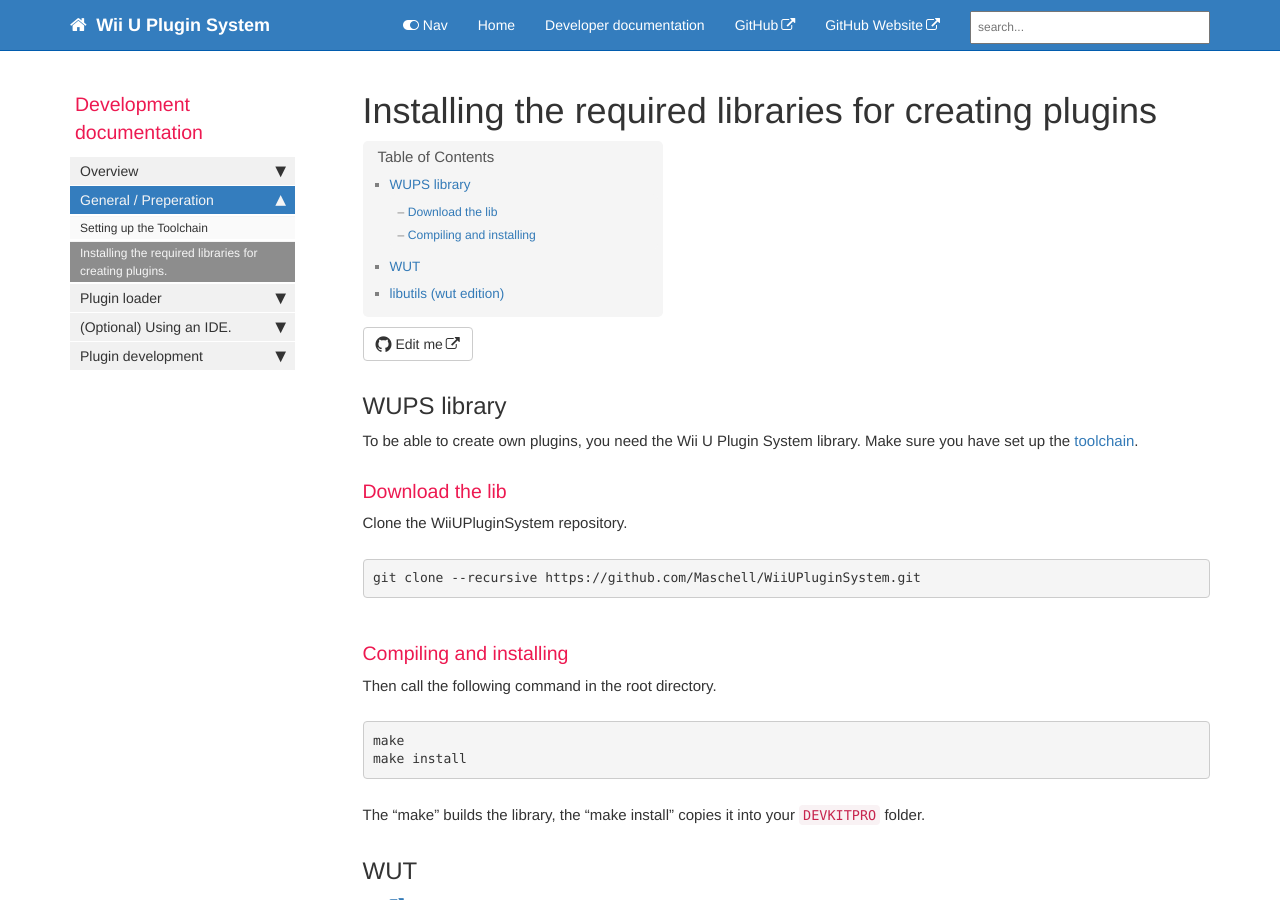
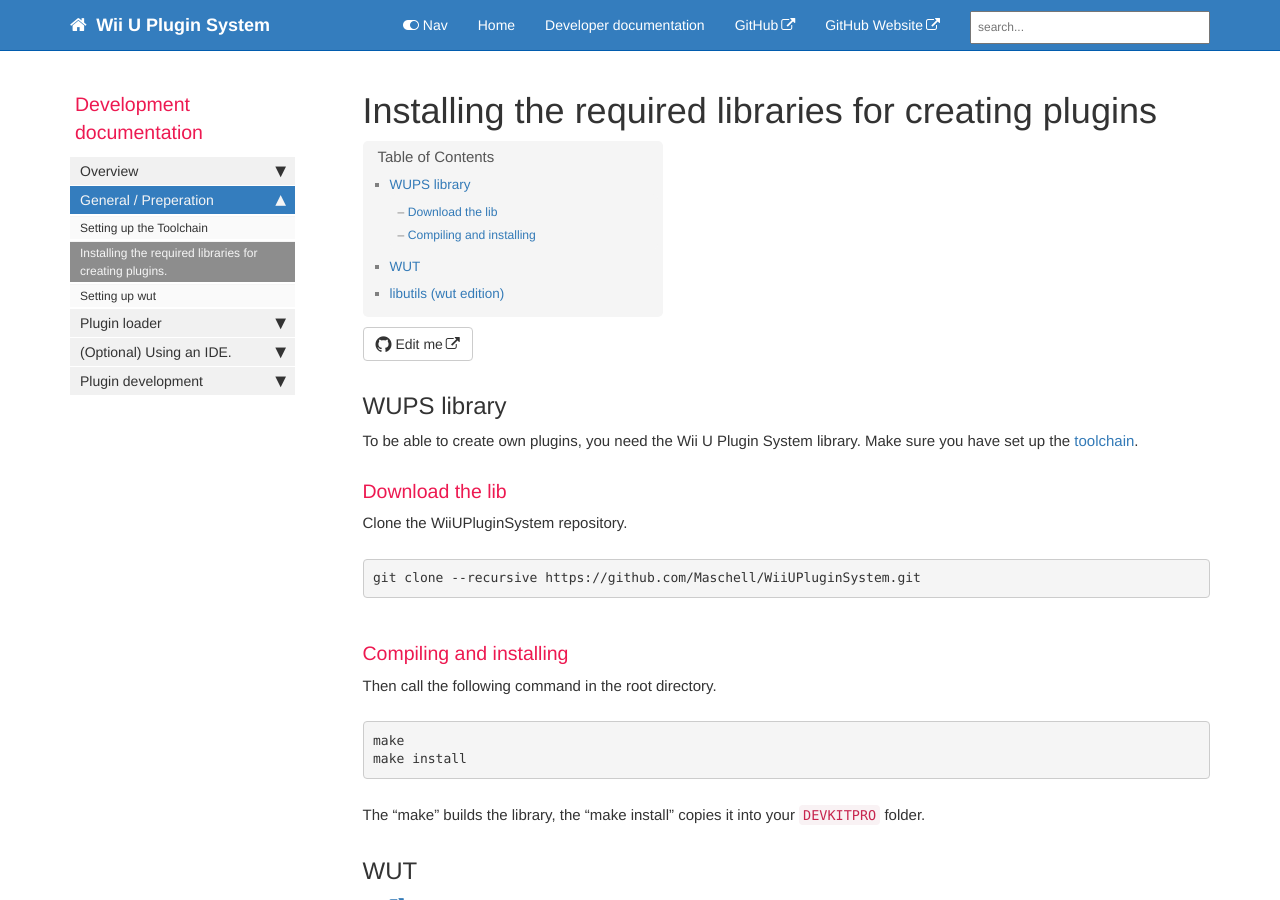
Before and after one commit to wiiu-env/WiiUPluginSystem, a Jekyll site: the page built from pages/dev/dev_required_libraries.md, in a window 1280 px wide and 900 px high. Built offline with Jekyll 4.4.1, drawn with Linux system fonts in a browser that asks for light colours; nearby versions of some CDN libraries; comment, search, counter and statistics services are not loaded.

Commit message:
Add the "Setting up wut" page to the sidebar

```diff
--- a/_data/sidebars/dev_sidebar.yml
+++ b/_data/sidebars/dev_sidebar.yml
@@ -23,6 +23,10 @@
 
     - title: Installing the required libraries for creating plugins.
       url: /dev_required_libraries.html
+      output: web, pdf
+
+    - title: Setting up wut
+      url: /dev_wut_setup.html
       output: web, pdf
 
   - title: Plugin loader
```
